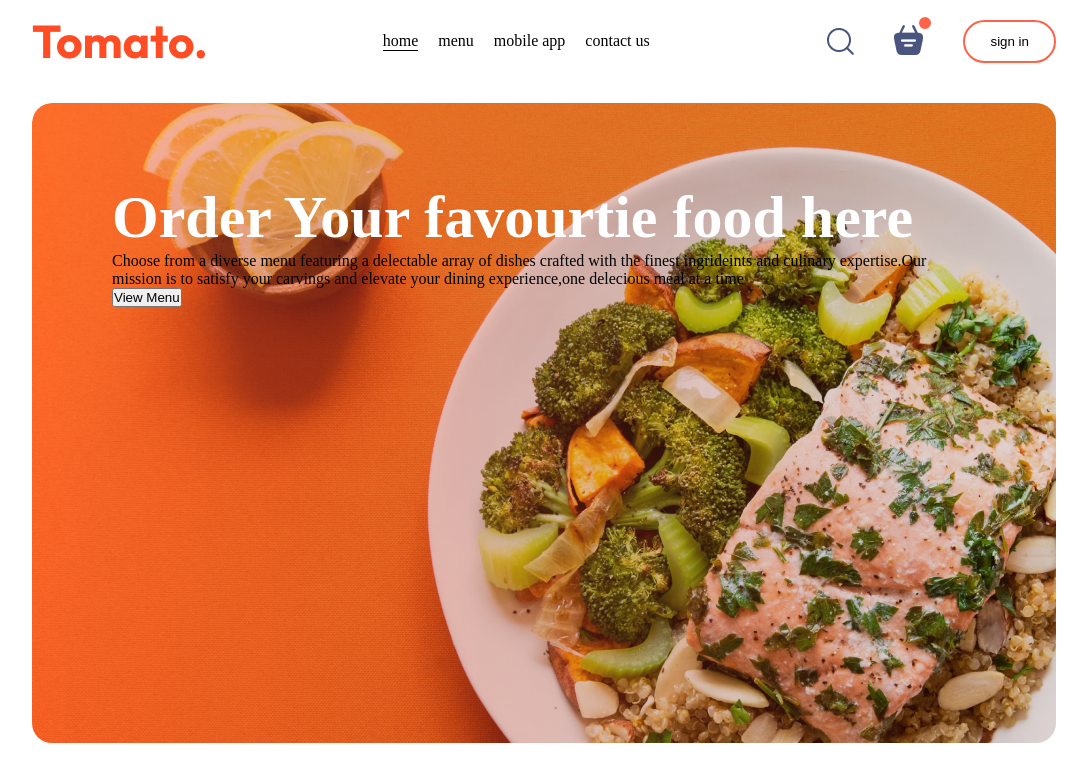
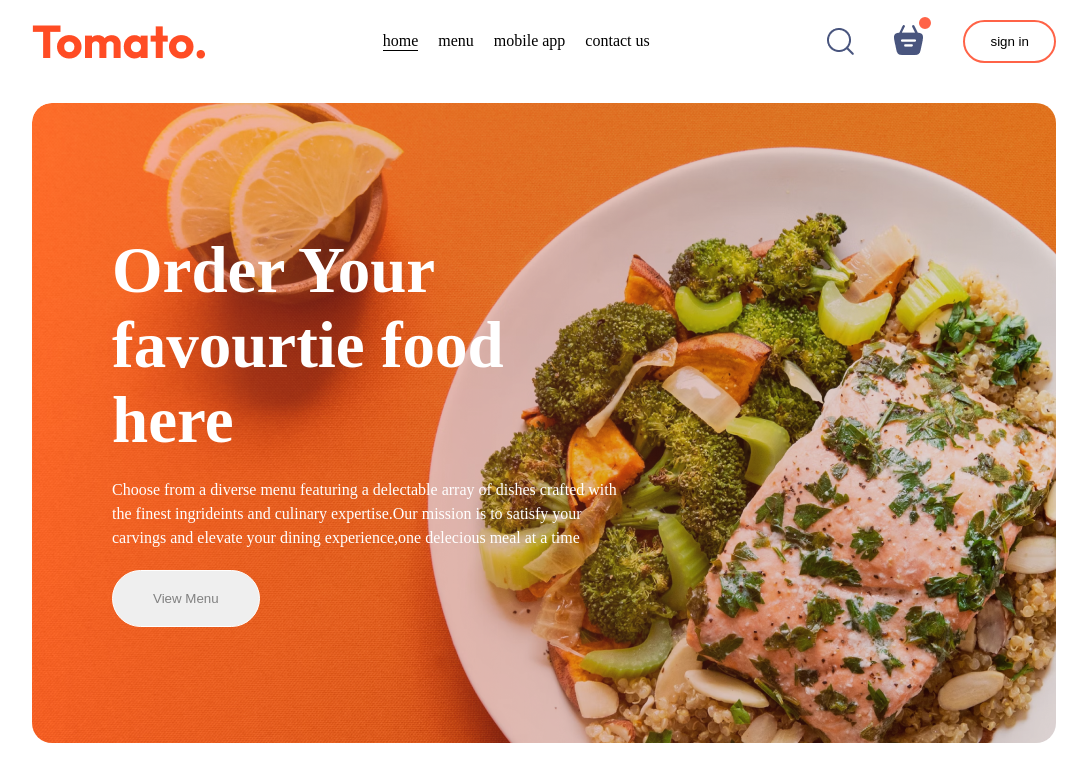
Before and after one commit to Ayush202Patel/tomatoPractice, a React (Vite) app in the folder practice/: page / in a window 1280 px wide. Shown: the top 782 px of the page, without its empty margins (96-1183 px from the left). Built offline with nearby package versions, Linux system fonts and the light colour scheme.

Commit message:
COMPLETED HEADER SECTION PRACTICE

```diff
--- a/practice/src/components/Header/Header.css
+++ b/practice/src/components/Header/Header.css
@@ -9,7 +9,26 @@
     padding: 80px;
 }
 
+.header-content {
+    margin-top: 50px;
+    width: 60%;
+}
+
+.hero p {
+    color: white;
+    line-height: 1.5;
+}
+
 .hero h1 {
-    font-size: 60px;
+    font-size: 65px;
     color: white;
+    margin-bottom: 20px;
 }
+
+.header-content button {
+    margin-top: 20px;
+    color: grey;
+    padding: 20px 40px;
+    border-radius: 35px;
+    border: 1px solid white;
+}
```
